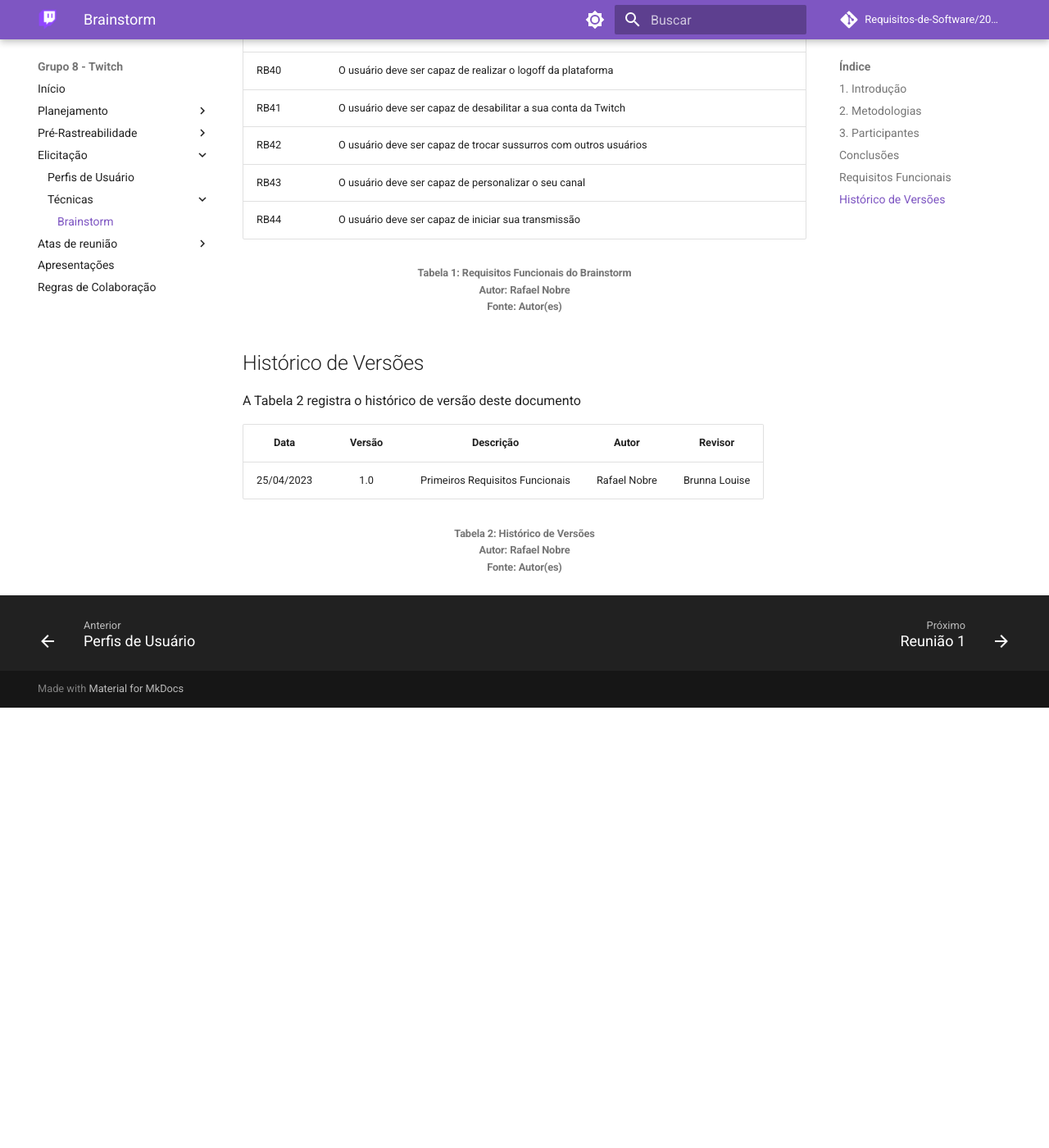
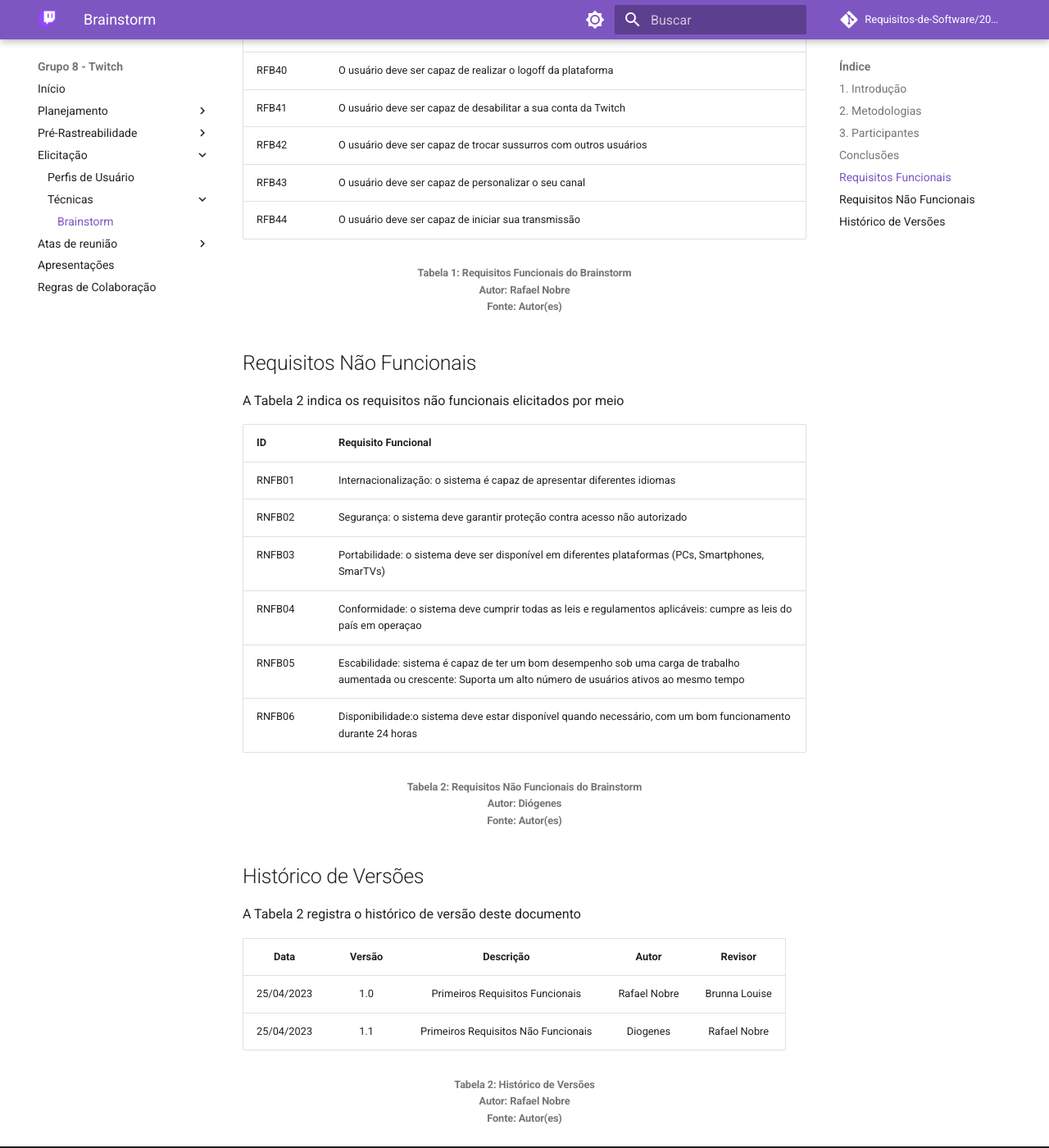
Before and after one commit to Requisitos-de-Software/2023.1-Twitch, an MkDocs documentation site: the page built from docs/elicitacao/tecnicas/Brainstorm.md, in a window 1280 px wide and 1400 px high, scrolled down 2852 px. Shown: the whole window at 82% size. Built offline with MkDocs 1.6.1 and Material for MkDocs 9.7.7, drawn with Linux system fonts in a browser that asks for light colours; comment, search, counter and statistics services are not loaded; before the commit the page ends 3715 px from its top, so only the background shows below that; some of the changed text lies outside the part shown.

Commit message:
docs: adiciona requisitos nao funcionais no Brainstorm.md e adiciona normas de conduta no  colab.md

```diff
--- a/docs/elicitacao/tecnicas/Brainstorm.md
+++ b/docs/elicitacao/tecnicas/Brainstorm.md
@@ -27,53 +27,70 @@
 
 |**ID**|**Requisito Funcional**|
 |------|-----------------------|
-|RB01|O usuário deve ser capaz de assistir a uma live|
-|RB02|O usuário deve ser capaz de assistir a um VOD (Video on Demand)|
-|RB03|O usuário deve ser capaz de interagir em uma live|
-|RB04|O usuário deve ser capaz |
-|RB05|O usuário deve ser capaz de clipar um trecho de uma live|
-|RB06|O usuário deve ser capaz de seguir um streamer|
-|RB07|O usuário deve ser capaz de compartilhar o link de uma live|
-|RB08|O usuário deve ser capaz de se inscrever em um canal utilizando o Amazon Prime|
-|RB09|O usuário deve ser capaz de se inscrever em um canal pagando diretamente|
-|RB10|O usuário deve ser capaz de presentar uma inscrição para outro usuário|
-|RB11|O usuário deve ser capaz de reagir durante a transmissão|
-|RB12|O usuário deve ser capaz de comprar bits|
-|RB13|O usuário deve ser capaz de utilizar os bits para mandar mensagens ao streamer|
-|RB14|O usuário deve ser capaz denunciar uma transmissão ao vivo|
-|RB15|O usuário deve ser capaz de denunciar mensagens de outro usuário|
-|RB16|O usuário deve ser capaz de buscar canais/lives|
-|RB17|O usuário deve ser capaz de consultar seu saldo de bits (Twitch Wallet)|
-|RB18|O usuário deve ser capaz de consultar seu histórico de pagamentos|
-|RB19|O usuário deve ser capaz de consultar seu histórico de bits|
-|RB20|O usuário deve ser capaz de adicionar/editar/excluir métodos de pagamentos|
-|RB21|O usuário deve ser capaz de receber Drops e Recompensas, apoiando criadores da Twitch|
-|RB22|O usuário deve ser capaz de resgatar Loots do Prime Gaming|
-|RB23|O usuário deve ser capaz de consultar seus Drops e Recompensas|
-|RB24|O usuário deve ser capaz de consultar suas inscrições|
-|RB25|O usuário deve ser capaz de configurar o seu perfil|
-|RB26|O usuário deve ser capaz de configurar sua Imagem do perfil|
-|RB27|O usuário deve ser capaz de configurar seu Banner do perfil|
-|RB28|O usuário deve ser capaz de configurar seu Nome de usuário|
-|RB29|O usuário deve ser capaz de configurar seu Nome de Exibição|
-|RB30|O usuário deve ser capaz de configurar sua Biografia|
-|RB31|O usuário deve ser capaz de desabilitar sua conta da Twitch|
-|RB32|O usuário deve ser capaz de altear a cor do chat|
-|RB33|O usuário deve ser capaz de escolher o conjunto de emojis que ele utilizará|
-|RB34|O usuário deve ser capaz de gerenciar as notificações de sua conta|
-|RB35|O usuário deve ser capaz de vincular sua conta da Twitch a outras plataformas (Twitter, Amazon, Steam, Discord, Youtube)|
-|RB36|O usuário deve ser capaz de realizar ajustes nos conteúdos sugeridos|
-|RB37|O usuário deve ser capaz de alterar o idioma da plataforma|
-|RB38|O usuário deve ser capaz de alterar o tema (claro/escuro) da plataforma|
-|RB39|O usuário deve ser capaz de realizar o login na plataforma|
-|RB40|O usuário deve ser capaz de realizar o logoff da plataforma|
-|RB41|O usuário deve ser capaz de desabilitar a sua conta da Twitch|
-|RB42|O usuário deve ser capaz de trocar sussurros com outros usuários|
-|RB43|O usuário deve ser capaz de personalizar o seu canal|
-|RB44|O usuário deve ser capaz de iniciar sua transmissão|
+|RFB01|O usuário deve ser capaz de assistir a uma live|
+|RFB02|O usuário deve ser capaz de assistir a um VOD (Video on Demand)|
+|RFB03|O usuário deve ser capaz de interagir em uma live|
+|RFB04|O usuário deve ser capaz |
+|RFB05|O usuário deve ser capaz de clipar um trecho de uma live|
+|RFB06|O usuário deve ser capaz de seguir um streamer|
+|RFB07|O usuário deve ser capaz de compartilhar o link de uma live|
+|RFB08|O usuário deve ser capaz de se inscrever em um canal utilizando o Amazon Prime|
+|RFB09|O usuário deve ser capaz de se inscrever em um canal pagando diretamente|
+|RFB10|O usuário deve ser capaz de presentar uma inscrição para outro usuário|
+|RFB11|O usuário deve ser capaz de reagir durante a transmissão|
+|RFB12|O usuário deve ser capaz de comprar bits|
+|RFB13|O usuário deve ser capaz de utilizar os bits para mandar mensagens ao streamer|
+|RFB14|O usuário deve ser capaz denunciar uma transmissão ao vivo|
+|RFB15|O usuário deve ser capaz de denunciar mensagens de outro usuário|
+|RFB16|O usuário deve ser capaz de buscar canais/lives|
+|RFB17|O usuário deve ser capaz de consultar seu saldo de bits (Twitch Wallet)|
+|RFB18|O usuário deve ser capaz de consultar seu histórico de pagamentos|
+|RFB19|O usuário deve ser capaz de consultar seu histórico de bits|
+|RFB20|O usuário deve ser capaz de adicionar/editar/excluir métodos de pagamentos|
+|RFB21|O usuário deve ser capaz de receber Drops e Recompensas, apoiando criadores da Twitch|
+|RFB22|O usuário deve ser capaz de resgatar Loots do Prime Gaming|
+|RFB23|O usuário deve ser capaz de consultar seus Drops e Recompensas|
+|RFB24|O usuário deve ser capaz de consultar suas inscrições|
+|RFB25|O usuário deve ser capaz de configurar o seu perfil|
+|RFB26|O usuário deve ser capaz de configurar sua Imagem do perfil|
+|RFB27|O usuário deve ser capaz de configurar seu Banner do perfil|
+|RFB28|O usuário deve ser capaz de configurar seu Nome de usuário|
+|RFB29|O usuário deve ser capaz de configurar seu Nome de Exibição|
+|RFB30|O usuário deve ser capaz de configurar sua Biografia|
+|RFB31|O usuário deve ser capaz de desabilitar sua conta da Twitch|
+|RFB32|O usuário deve ser capaz de altear a cor do chat|
+|RFB33|O usuário deve ser capaz de escolher o conjunto de emojis que ele utilizará|
+|RFB34|O usuário deve ser capaz de gerenciar as notificações de sua conta|
+|RFB35|O usuário deve ser capaz de vincular sua conta da Twitch a outras plataformas (Twitter, Amazon, Steam, Discord, Youtube)|
+|RFB36|O usuário deve ser capaz de realizar ajustes nos conteúdos sugeridos|
+|RFB37|O usuário deve ser capaz de alterar o idioma da plataforma|
+|RFB38|O usuário deve ser capaz de alterar o tema (claro/escuro) da plataforma|
+|RFB39|O usuário deve ser capaz de realizar o login na plataforma|
+|RFB40|O usuário deve ser capaz de realizar o logoff da plataforma|
+|RFB41|O usuário deve ser capaz de desabilitar a sua conta da Twitch|
+|RFB42|O usuário deve ser capaz de trocar sussurros com outros usuários|
+|RFB43|O usuário deve ser capaz de personalizar o seu canal|
+|RFB44|O usuário deve ser capaz de iniciar sua transmissão|
 
 <h6 align = "center"> Tabela 1: Requisitos Funcionais do Brainstorm
 <br> Autor: Rafael Nobre
+<br>Fonte: Autor(es)</h6>
+
+## Requisitos Não Funcionais
+
+A Tabela 2 indica os requisitos não funcionais elicitados por meio
+
+|**ID**|**Requisito Funcional**|
+|------|-----------------------|
+|RNFB01|Internacionalização: o sistema é capaz de apresentar diferentes idiomas|
+|RNFB02|Segurança: o sistema deve garantir proteção contra acesso não autorizado|
+|RNFB03|Portabilidade: o sistema deve ser disponível em diferentes plataformas (PCs, Smartphones, SmarTVs)|
+|RNFB04|Conformidade: o sistema deve cumprir todas as leis e regulamentos aplicáveis: cumpre as leis do país em operaçao|
+|RNFB05|Escabilidade: sistema é capaz de ter um bom desempenho sob uma carga de trabalho aumentada ou crescente: Suporta um alto número de usuários ativos ao mesmo tempo|
+|RNFB06|Disponibilidade:o sistema deve estar disponível quando necessário, com um bom funcionamento durante 24 horas|
+
+<h6 align = "center"> Tabela 2: Requisitos Não Funcionais do Brainstorm
+<br> Autor: Diógenes
 <br>Fonte: Autor(es)</h6>
 
 ## Histórico de Versões
@@ -83,6 +100,7 @@
 |**Data** | **Versão** | **Descrição** | **Autor** | **Revisor** |
 |:---: | :---: | :---: | :---: | :---: |
 | 25/04/2023 | 1.0 | Primeiros Requisitos Funcionais | Rafael Nobre | Brunna Louise |
+| 25/04/2023 | 1.1 | Primeiros Requisitos Não Funcionais | Diogenes | Rafael Nobre |
 
 <h6 align = "center"> Tabela 2: Histórico de Versões
 <br> Autor: Rafael Nobre
```
Also changed, not shown: docs/colab.md (+2 -0 lines), docs/planejamento/scrum_adaptado.md (+4 -41 lines).
